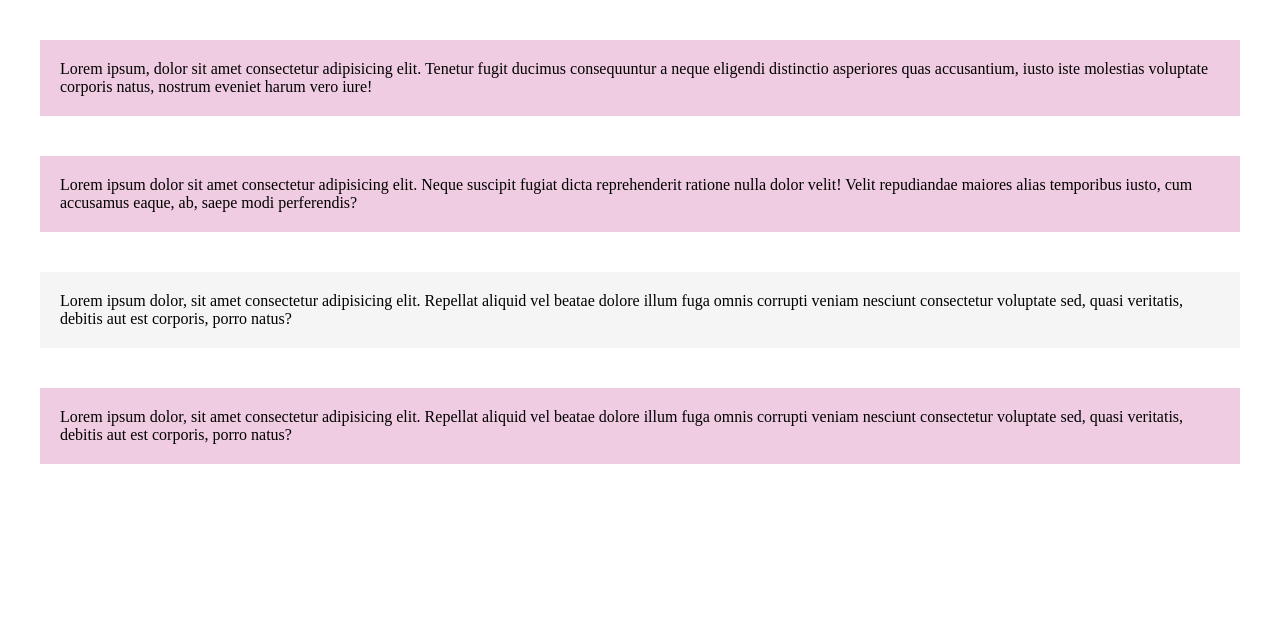
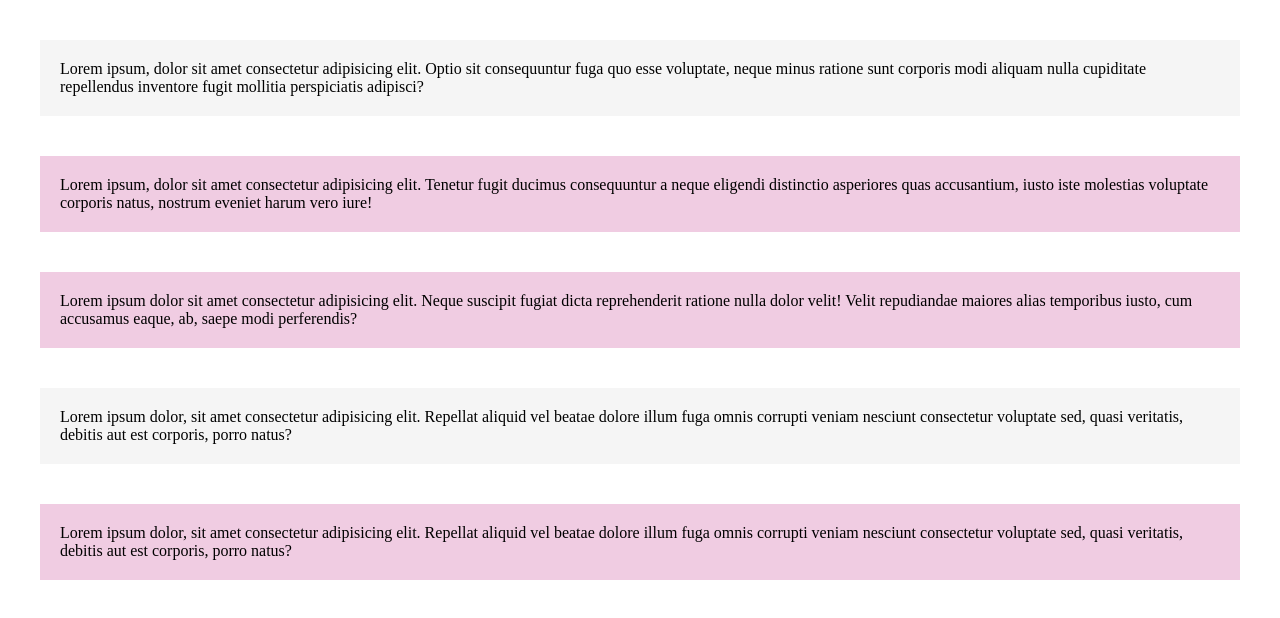
Before and after one commit to jgabfalcao/teste-git, a plain HTML site: page index.html in a window 1280 px wide. Drawn offline with Linux system fonts and the light colour scheme.

Commit message:
Adicionando P padrão ao inicio

```diff
--- a/index.html
+++ b/index.html
@@ -11,6 +11,7 @@
 </head>
 
 <body>
+  <p class="texto estilo-padrao">Lorem ipsum, dolor sit amet consectetur adipisicing elit. Optio sit consequuntur fuga quo esse voluptate, neque minus ratione sunt corporis modi aliquam nulla cupiditate repellendus inventore fugit mollitia perspiciatis adipisci?</p>
   <p class="texto estilo-destacado">Lorem ipsum, dolor sit amet consectetur adipisicing elit. Tenetur fugit ducimus consequuntur a neque eligendi distinctio asperiores quas accusantium, iusto iste molestias voluptate corporis natus, nostrum eveniet harum vero iure!</p>
   <p class="texto estilo-destacado">Lorem ipsum dolor sit amet consectetur adipisicing elit. Neque suscipit fugiat dicta reprehenderit ratione nulla dolor velit! Velit repudiandae maiores alias temporibus iusto, cum accusamus eaque, ab, saepe modi perferendis?</p>
 
```
